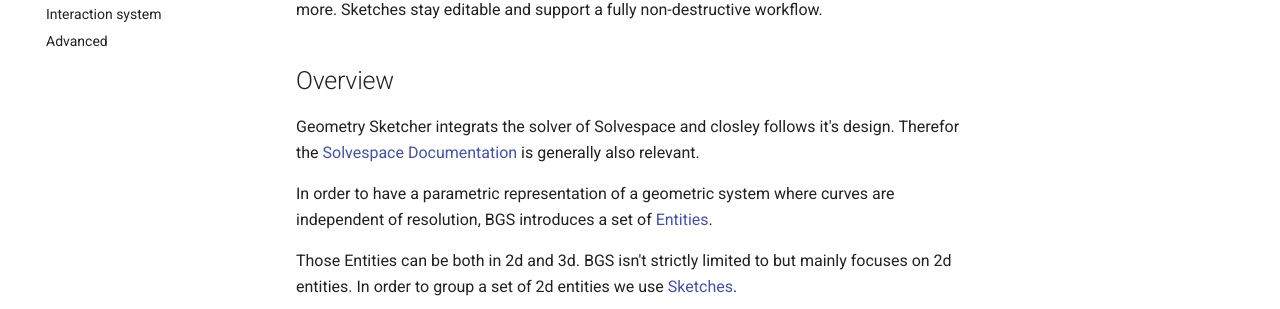
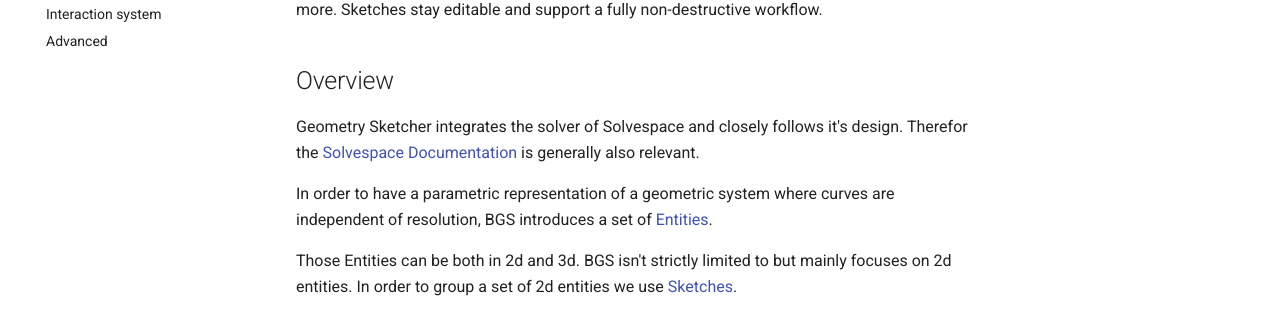
Before and after one commit to hlorus/CAD_Sketcher, an MkDocs documentation site: the page built from docs/index.md, in a window 1280 px wide and 1135 px high. Shown: the part 366-675 px from the top of the window. Built offline with MkDocs 1.6.1 and Material for MkDocs 9.7.7, drawn with Linux system fonts in a browser that asks for light colours.

Commit message:
Syntax issue (line 10)

```diff
--- a/docs/index.md
+++ b/docs/index.md
@@ -7,7 +7,7 @@ Geometry Sketcher is a constraint-based sketcher addon for [Blender](https://www
 
 ## Overview
 
-Geometry Sketcher integrats the solver of Solvespace and closley follows it's design.
+Geometry Sketcher integrates the solver of Solvespace and closely follows it's design.
 Therefor the [Solvespace Documentation](https://solvespace.readthedocs.io/en/latest/) is generally also relevant.
 
 In order to have a parametric representation of a geometric system where curves
```
